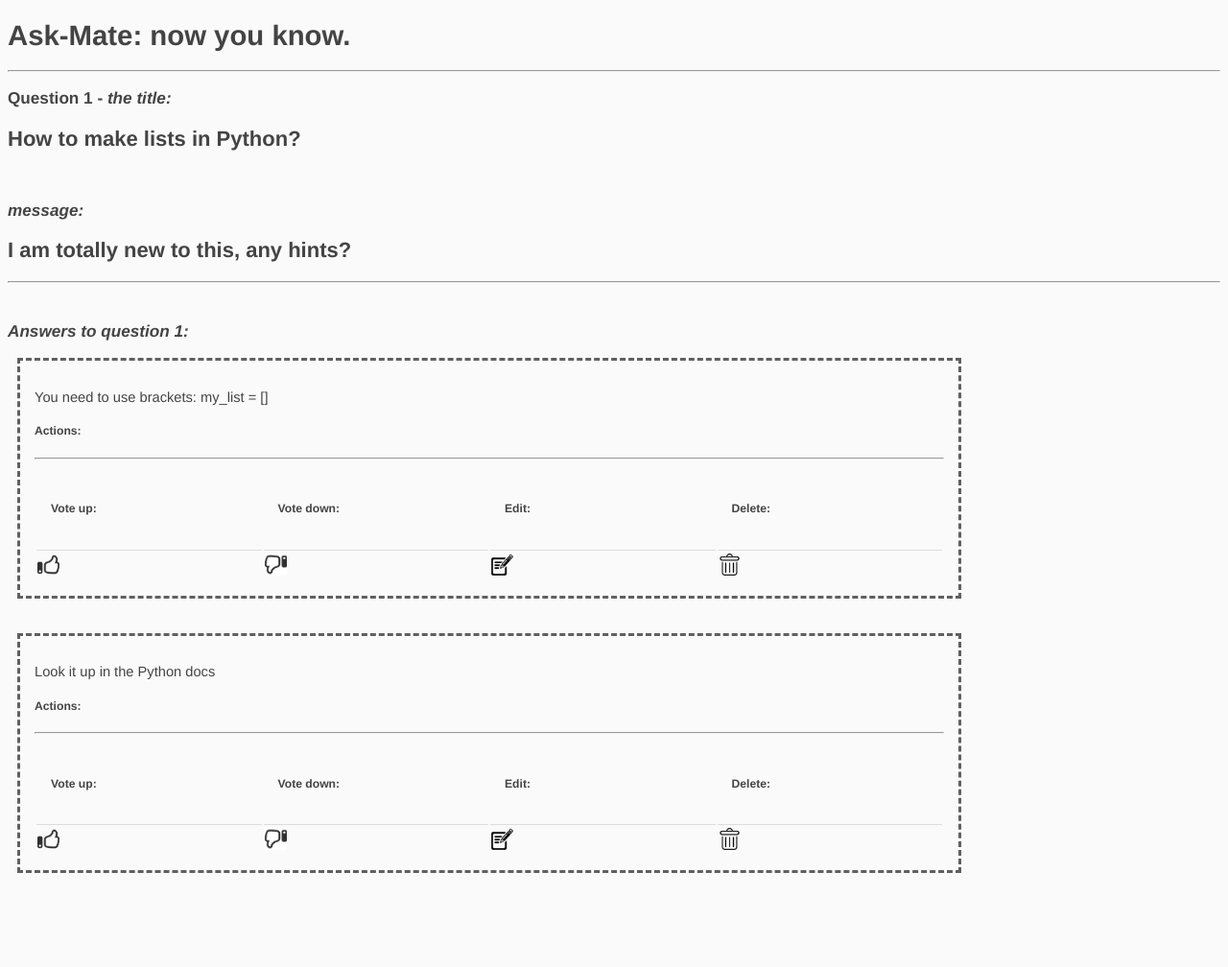
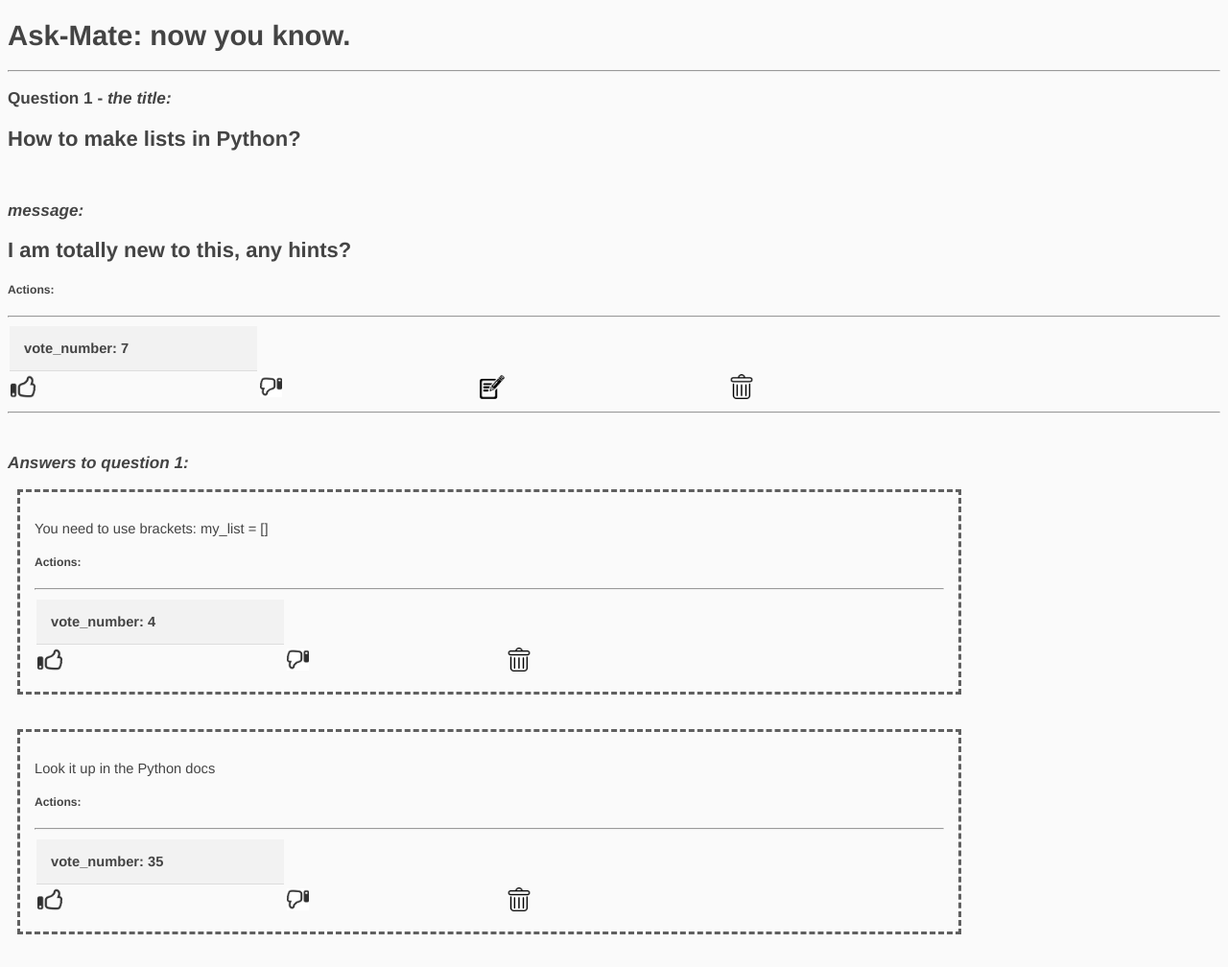
Before and after one commit to Therion95/Ask-mate, a Flask app: page /question/1 in a window 1280 px wide. Shown: the whole page at 96% size. Before the commit the page ends 910 px from the top, so only its background shows below. Run offline with Flask 2, Linux system fonts and the light colour scheme.

Commit message:
new template for edit and updated question.html

```diff
--- a/templates/question.html
+++ b/templates/question.html
@@ -12,6 +12,17 @@
     <h2>{{ question[headers[4]] }}</h2>
     <br><p><h3><i>{{ headers[5] }}:</i></h3>
     <p><h2>{{ question[headers[5]] }}</h2>
+    <h5>Actions:</h5><hr>
+    <table>
+            <tr><th class="question">{{ headers[3] }}: {{ question[headers[3]] }}</th></tr>
+           <tr class="question">
+               <td class="question"><a href={{ url_for('question_voting_up', question_id=question['id']) }}><img src="/static/images/thumb_up.ico" alt="Thumb up button" style="width: 10%;" /></a></td>
+               <td class="question"><a href={{ url_for('question_voting_down', question_id=question['id']) }}><img src="/static/images/thumb_down.png" alt="Thumb down button" style="width: 10%;" /></a></td>
+               <td class="question"><a href={{ url_for('question_edit', question_id=question['id']) }}><img src="/static/images/edit.png" alt="Edit button" style="width: 10%;" /></a></td>
+               <td class="question"><a href={{ url_for('question_delete', question_id=question['id']) }}><img src="/static/images/delete.png" alt="Delete button" style="width: 10%;" /></a></td>
+           </tr></table>
+
+
     <hr><br>
     <p><h3><i>Answers to question {{ question['id'] }}:</i></h3></p>
 
@@ -19,17 +30,12 @@
        <div style="border: 3px dashed #606060; margin: 10px; width: 75%"><p>{{ answer['message'] }}
            <p><h5>Actions:</h5>
            <hr>
-           <table><tr class="answer">
-               <th class="answer" style="width:10%;"><h5>Vote up:</h5></th>
-               <th class="answer" style="width:10%;"><h5>Vote down:</h5></th>
-               <th class="answer" style="width:10%;"><h5>Edit:</h5></th>
-               <th class="answer" style="width:10%;"><h5>Delete:</h5></th>
-           </tr>
+           <table>
+               <tr><th class="answer">{{ headers[3] }}: {{ answer[headers[3]] }}</th></tr>
            <tr class="answer">
-               <td class="answer"><img src="/static/images/thumb_up.ico" alt="Thumb up button" style="width: 10%;" /></td>
-               <td class="answer"><img src="/static/images/thumb_down.png" alt="Thumb down button" style="width: 10%;" /></td>
-               <td class="answer"><img src="/static/images/edit.png" alt="Edit button" style="width: 10%;" /></td>
-               <td class="answer"><img src="/static/images/delete.png" alt="Delete button" style="width: 10%;" /></td>
+               <td class="answer"><a href={{ url_for('answer_voting_up', answer_id=answer['id']) }}><img src="/static/images/thumb_up.ico" alt="Thumb up button" style="width: 10%;" /></a></td>
+               <td class="answer"><a href={{ url_for('answer_voting_down', answer_id=answer['id']) }}><img src="/static/images/thumb_down.png" alt="Thumb down button" style="width: 10%;" /></a></td>
+               <td class="answer"><a href={{ url_for('answer_delete', answer_id=answer['id']) }}><img src="/static/images/delete.png" alt="Delete button" style="width: 10%;" /></a></td>
            </tr></table>
            </div><br>
     {% endfor %}
```
Also changed, not shown: templates/question_edit.html (added, +18 -0 lines).
